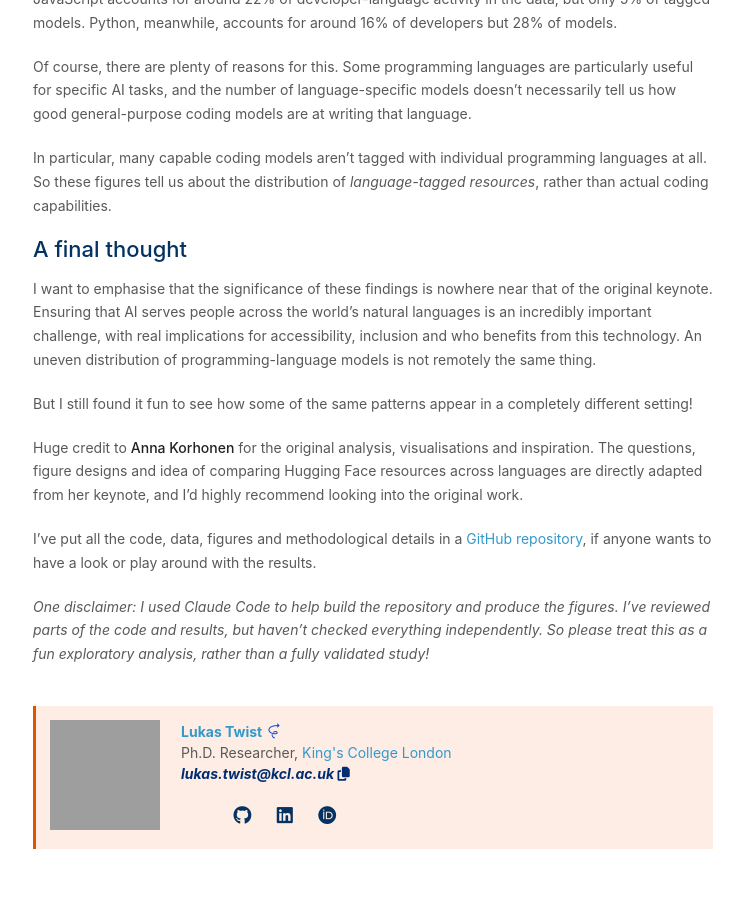
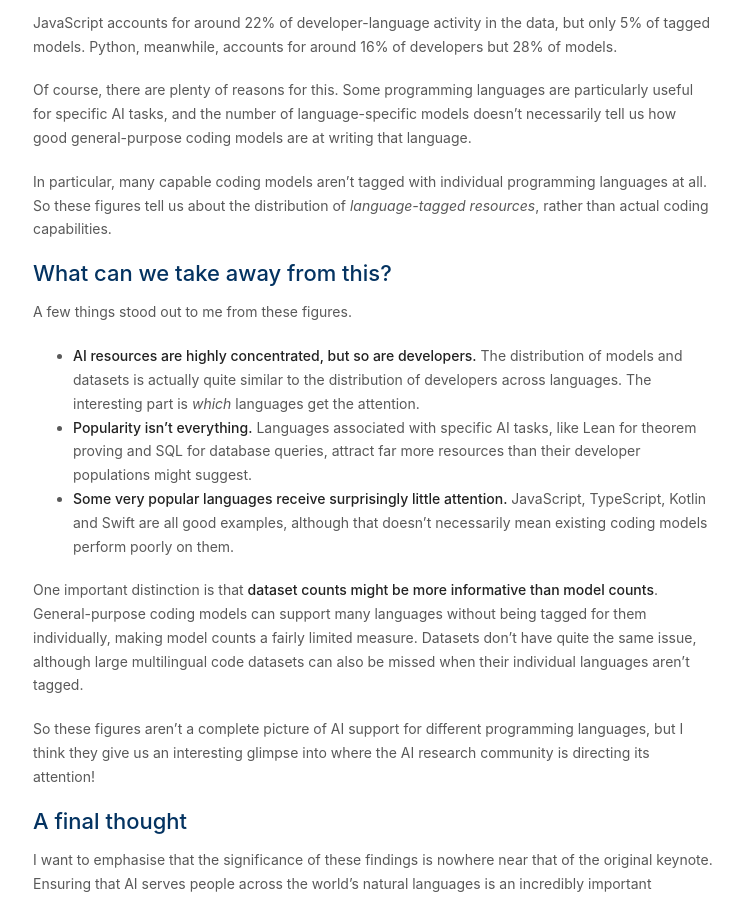
Before and after one commit to itsluketwist/itsluketwist.github.io, a Jekyll site: the page built from _posts/2026-10-28-language-attention.md, in a window 1280 px wide and 900 px high, scrolled down 2964 px. Shown: the whole window, without its empty margins (267-1011 px from the left). Built offline with Jekyll 4.4.1, drawn with Linux system fonts in a browser that asks for light colours; a style sheet for code colours, icons or effects is not loaded; some of the changed text lies outside the part shown; grey boxes are pictures that could not be loaded.

Commit message:
Update article.

```diff
--- a/_posts/2026-10-28-language-attention.md
+++ b/_posts/2026-10-28-language-attention.md
@@ -14,7 +14,7 @@ Naturally, as someone who spends a lot of time researching LLMs for code generat
 
 So I decided to find out!
 
-We (me and my buddy Claude) recreated several of Anna's figures, but with a programming-language twist: counting Hugging Face models and datasets tagged with *programming languages*, and swapping speakers for GitHub developers. That covers 259 languages, using developer counts from the GitHub Innovation Graph (2026 Q1) and Hugging Face data from October 2026.
+We (me and my buddy Claude) recreated several of Anna's figures, but with a programming-language twist. Just like the original analysis, we counted models and datasets on Hugging Face, but this time looked for **programming-language** tags instead of **natural-language** tags. We also swapped native speakers for GitHub developers. Using developer counts from the GitHub Innovation Graph (2026 Q1) and Hugging Face data from October 2026, the analysis covers 259 programming languages.
 
 ## Python is the English of coding AI
 
@@ -54,6 +54,18 @@ Of course, there are plenty of reasons for this. Some programming languages are
 
 In particular, many capable coding models aren't tagged with individual programming languages at all. So these figures tell us about the distribution of *language-tagged resources*, rather than actual coding capabilities.
 
+## What can we take away from this?
+
+A few things stood out to me from these figures.
+
+- **AI resources are highly concentrated, but so are developers.** The distribution of models and datasets is actually quite similar to the distribution of developers across languages. The interesting part is *which* languages get the attention.
+- **Popularity isn't everything.** Languages associated with specific AI tasks, like Lean for theorem proving and SQL for database queries, attract far more resources than their developer populations might suggest.
+- **Some very popular languages receive surprisingly little attention.** JavaScript, TypeScript, Kotlin and Swift are all good examples, although that doesn't necessarily mean existing coding models perform poorly on them.
+
+One important distinction is that **dataset counts might be more informative than model counts**. General-purpose coding models can support many languages without being tagged for them individually, making model counts a fairly limited measure. Datasets don't have quite the same issue, although large multilingual code datasets can also be missed when their individual languages aren't tagged.
+
+So these figures aren't a complete picture of AI support for different programming languages, but I think they give us an interesting glimpse into where the AI research community is directing its attention!
+
 ## A final thought
 
 I want to emphasise that the significance of these findings is nowhere near that of the original keynote. Ensuring that AI serves people across the world's natural languages is an incredibly important challenge, with real implications for accessibility, inclusion and who benefits from this technology. An uneven distribution of programming-language models is not remotely the same thing.
```
